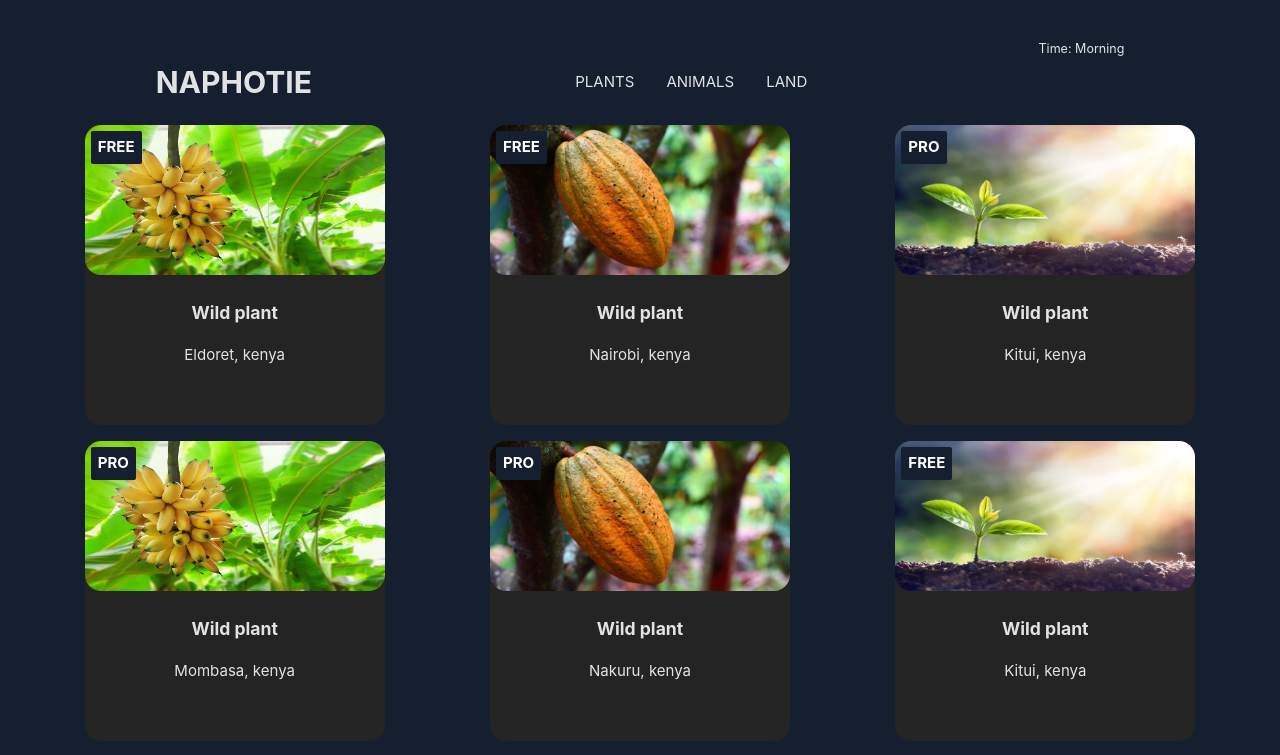
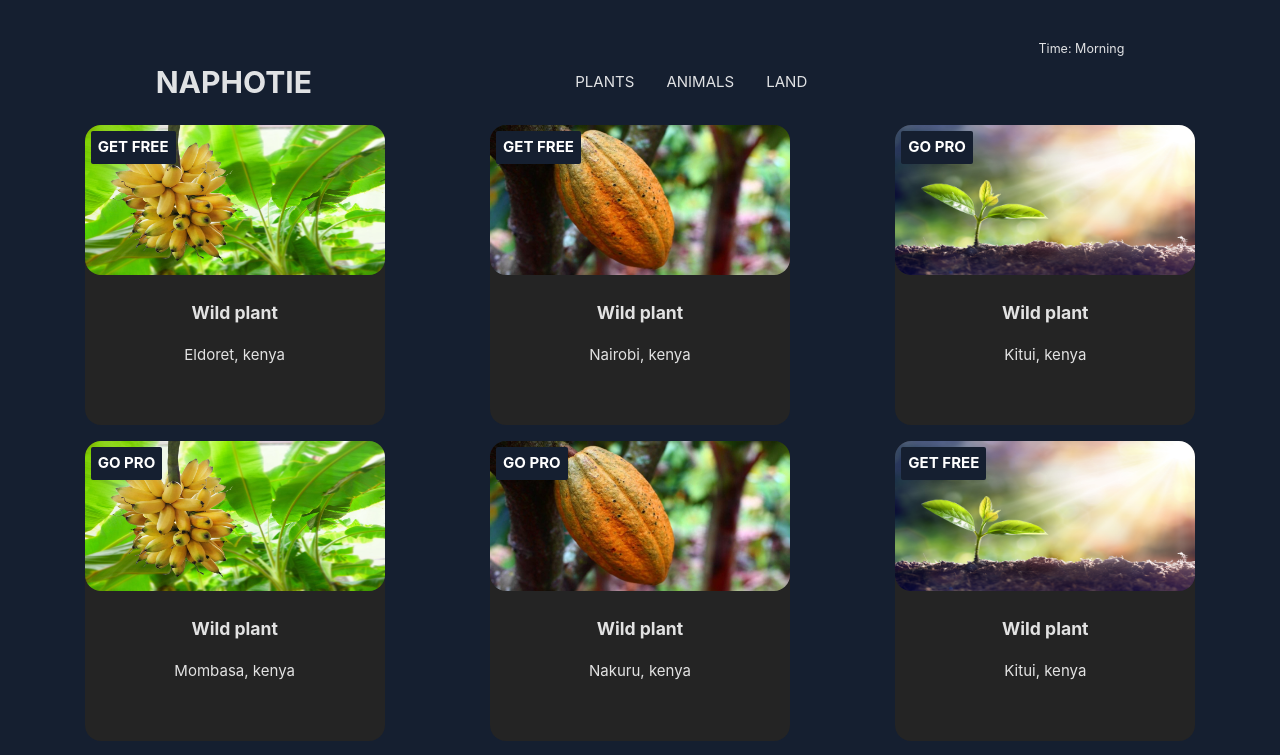
Before and after one commit to jmngandu/NAPHOTIE, a React (Vite) app in the folder naphotie/: page / in a window 1280 px wide. Shown: the top 755 px of the page. Built offline with nearby package versions, Linux system fonts and the light colour scheme.

Commit message:
added home page

```diff
--- a/naphotie/src/Components/Hero.jsx
+++ b/naphotie/src/Components/Hero.jsx
@@ -1,9 +1,9 @@
 export const Hero = (props) => {
   let badgeInfo;
   if (props.Plants.openSpots === 0) {
-    badgeInfo = "FREE";
+    badgeInfo = "GET FREE";
   } else {
-    badgeInfo = "PRO";
+    badgeInfo = "GO PRO";
   }
   return (
     <>
```
